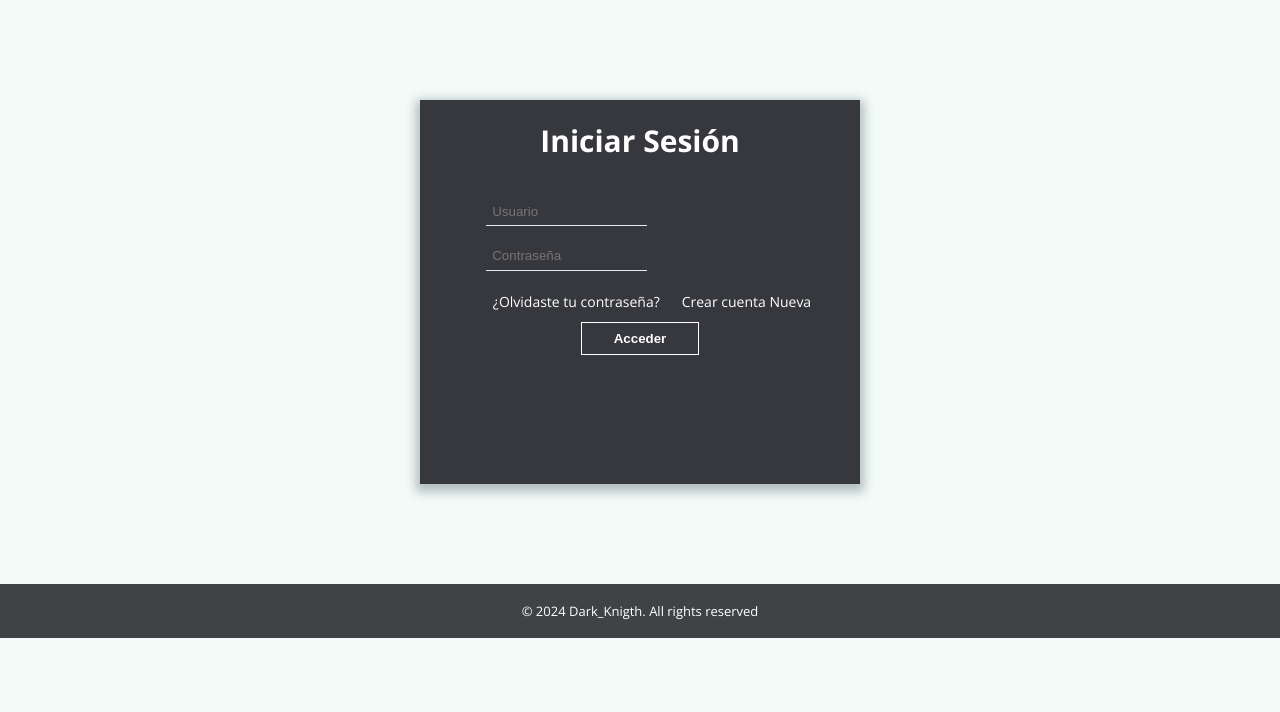
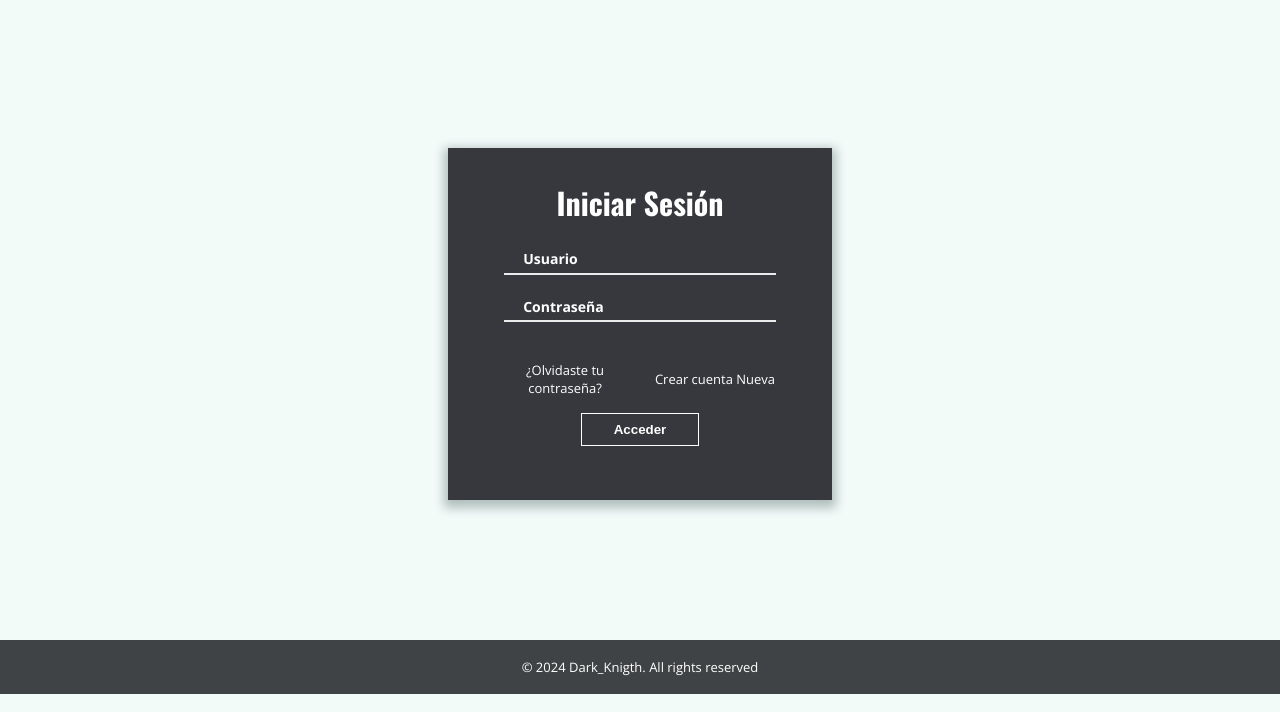
Before and after one commit to PincayAlexander/Proyecto_MangaC, a Django app: page /accounts/login/ in a window 1280 px wide. Shown: the part 96-808 px from the top of the page. Run offline with Django 5.2, Linux system fonts and the light colour scheme; some libraries are stand-ins or nearby versions.

Commit message:
Cambios 02-06-2024 ajustar css login

```diff
--- a/MangaC/web_MangaC/static/web_MangaC/style/about.css
+++ b/MangaC/web_MangaC/static/web_MangaC/style/about.css
@@ -8,7 +8,6 @@
     font-family: 'Oswald', sans-serif;
     font-style: normal;
     font-optical-sizing: auto;
-    font-weight: 600;
     margin: 10px 0;
     font-size: 30px;
     font-weight: bold;
--- a/MangaC/web_MangaC/static/web_MangaC/style/login_signup.css
+++ b/MangaC/web_MangaC/static/web_MangaC/style/login_signup.css
@@ -1,39 +1,84 @@
+.container {
+    min-height: 73vh;
+    max-width: 100%;
+    padding: 1.5rem;
+    display: flex;
+    justify-content: center;
+    align-items: center;
+}
+
 .form {
     display: flex;
+    background-color: rgb(55, 56, 61);
+    color: #ffffff;
+    padding: 2rem 1.5rem;
+    box-sizing: border-box;
+    box-shadow: 0 4px 10px 4px rgba(19, 50, 47, .3);
+}
+
+.form-title {
+    font-family: 'Oswald', sans-serif;
+    font-style: normal;
+    font-optical-sizing: auto;
+    font-size: 30px;
+    font-weight: bold;
+    margin: 0;
+}
+
+.login {
     flex-direction: column;
     align-items: center;
-    background-color: #37383d;
-    color: #ffffff;
-    box-shadow: 0 4px 10px 4px rgba(19, 50, 47, .3);
+    justify-content: space-between;
+    min-width: 30vw;
+    min-height: 44vh;
 }
-.login {
-    width: 55vh;
-    height: 48vh;
-    margin: 100px auto;
+
+.login form {
+    width: 100%;
+    height: 100%;
+    padding: 1rem;
+    box-sizing: border-box;
+    margin: 0;
+    display: flex;
+    align-items: center;
+    flex-direction: column;
+    gap: .6rem
 }
-.signup {
-    width: 84vh;
-    height: 90vh;
-    margin: 90px auto;
+
+.login-error {
+    margin: .5rem 0 0 0;
+    color: rgb(255, 188, 188);
+    text-align: center;
+    font-size: 11px;
 }
 
 .login-urls {
     display: flex;
     width: 100%;
     align-items: center;
-    padding: 0 12px;
-    justify-content: space-around;
-    a {
+    justify-content: space-evenly;
+    padding: 0;
+    margin-top: 1.5rem;
+}
+
+.login-urls a {
+    width: 48%;
+    text-align: center;
     text-decoration: none;
-        margin: 5px;
-        transition: .5s ease;
-        font-size: 14px;
+    font-size: 13px;
     color: rgb(255, 255, 255);
+    transition: all 0.5s ease;
     &:hover {
+        text-decoration: underline;
         color: #58a5d1;
         font-weight: bold;
     }
 }
+
+
+.signup {
+    width: 84vh;
+    height: 90vh;
 }
 
 .signup-container {
@@ -50,21 +95,36 @@
 .login-campo,
 .signup-campo {
     background: transparent;
-    border: 0 solid;
-    color: white;
-    border-bottom: 1px solid rgba(255, 255, 255, .9);
-    display: block;
-    margin: 1rem;
-    padding: .4rem;
+    color: rgb(255, 255, 255);
+    border: 0;
+    margin: .3rem;
+    border-bottom: 2px solid rgba(255, 255, 255, .9);
+    padding: .35rem 1rem;
     transition: 250ms background ease-in;
     &:focus {
-        background: white;
-        color: rgb(102, 108, 120);
+        background: rgb(255, 255, 255);
+        color: rgb(0, 0, 0);
     }
 }
+.login-campo::placeholder,
+.signup-campo::placeholder {
+    color: rgb(255, 255, 255);
+    font-family: 'Open Sans', sans-serif;
+    font-size: 14px;
+    font-weight: bold;
+    padding-left: 0.2rem;;
+}
+
+.login-campo:focus::placeholder,
+.signup-campo:focus::placeholder {
+    color: rgb(102, 108, 120);
+    padding-left: 0.2rem;;
+    font-weight: normal;
+}
 .login-campo {
-    width: calc(100% - 12rem);
+    width: calc(100% - 4rem);
 }
+
 .signup-campo {
     width: calc(100% - 5rem);
 }
@@ -80,7 +140,6 @@
     padding: .5rem 2rem;
     font-weight: bold;
     transition: 250ms background ease-in;
-
     &:hover,
     &:focus {
         background: white;
--- a/MangaC/web_MangaC/templates/registration/login.html
+++ b/MangaC/web_MangaC/templates/registration/login.html
@@ -8,15 +8,16 @@
 {% block content %}
 <div class="container">
   <div class="form login">
-    <h1>Iniciar Sesión</h1>
+    <h1 class="form-title">Iniciar Sesión</h1>
     <form action="{% url 'login' %}" method="post">
       {% csrf_token %}
       <input type="text" name="username" placeholder="Usuario", maxlength="150" required id="id_username" class="login-campo">
       <input type="password" name="password" placeholder="Contraseña", required id="id_password" class="login-campo">
       {% if form.errors %}
-        <p style="color:rgb(199, 31, 31)">
-          Su nombre de usuario o contraseña son incorrectas.
-          Por favor, inténtelo de nuevo.</p>
+        <div class="login-error">
+            <i class="fa-solid fa-circle-exclamation"></i>
+            <b>Error:</b> Usuario o contraseña incorrecto. <br>
+            Por favor, inténtelo de nuevo.</div>
       {% endif %}
       <div class="login-urls">
         <a href="#">¿Olvidaste tu contraseña? </a>
--- a/MangaC/web_MangaC/templates/web_MangaC/chapter.html
+++ b/MangaC/web_MangaC/templates/web_MangaC/chapter.html
@@ -13,12 +13,12 @@
         <ul>
             {% for manga in mangas %}
             <li>
-                <h3><b>{{ manga.Nombre }}</b></h3>
+                <h3><b>{{ manga.nombre }}</b></h3>
                 <ul>
                     {% for capitulo in capitulos %}
-                    {% if capitulo.Manga_id == manga.ID %}
+                    {% if capitulo.manga == manga.id_manga %}
                     <li>
-                        {{ capitulo.Num_capitulo }} - {{ capitulo.titulo}}
+                        {{ capitulo.num_capitulo }} - {{ capitulo.titulo}}
                         <!--
                                 <a href="{{ capitulo.pdf.url }}" target="_blank">Ver PDF</a>
                                 <p>No hay PDF disponible para este capítulo.</p>
```
Also changed, not shown: MangaC/web_MangaC/models.py (+29 -31 lines), MangaC/web_MangaC/static/web_MangaC/style/card.css (+11 -0 lines), MangaC/web_MangaC/templates/web_MangaC/index.html (+4 -4 lines), MangaC/web_MangaC/migrations/0003_alter_tabla_capitulos_options_and_more.py (added). Lines whose indentation alone changed are shown as unchanged.
